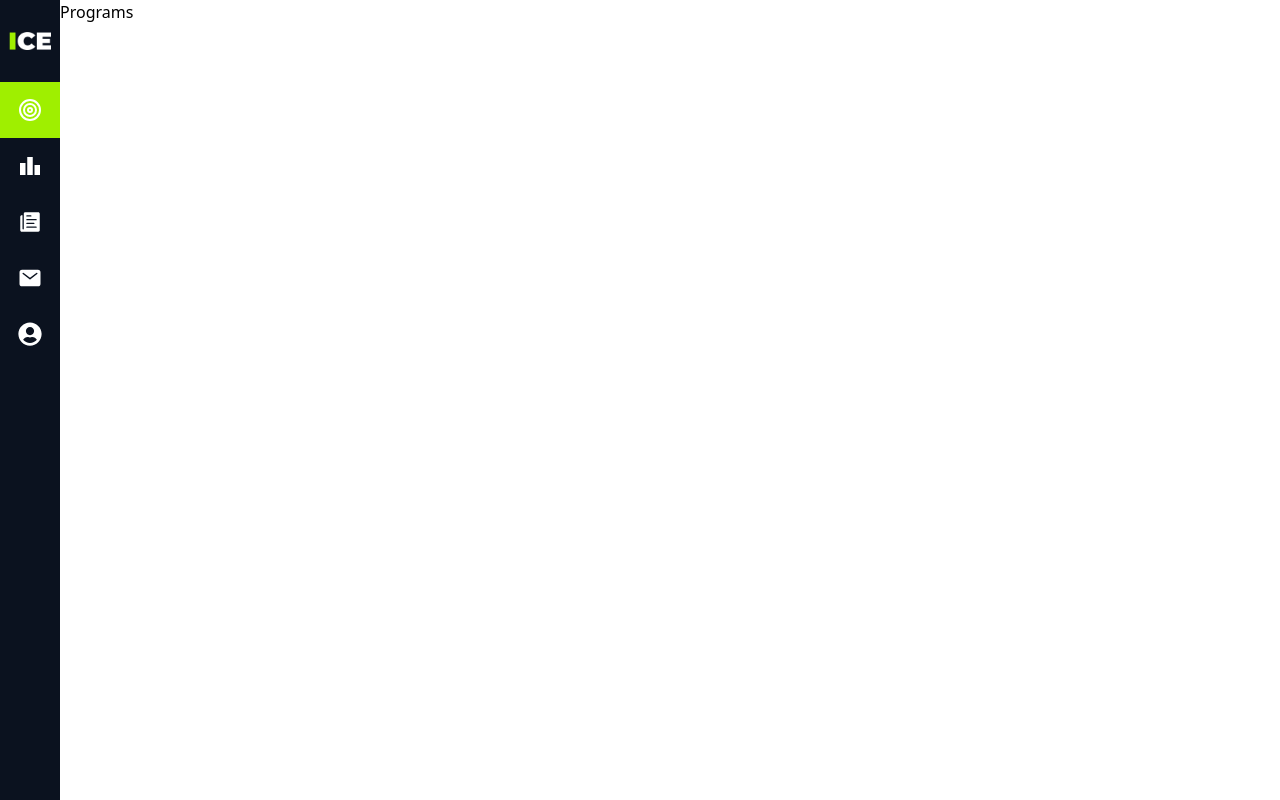
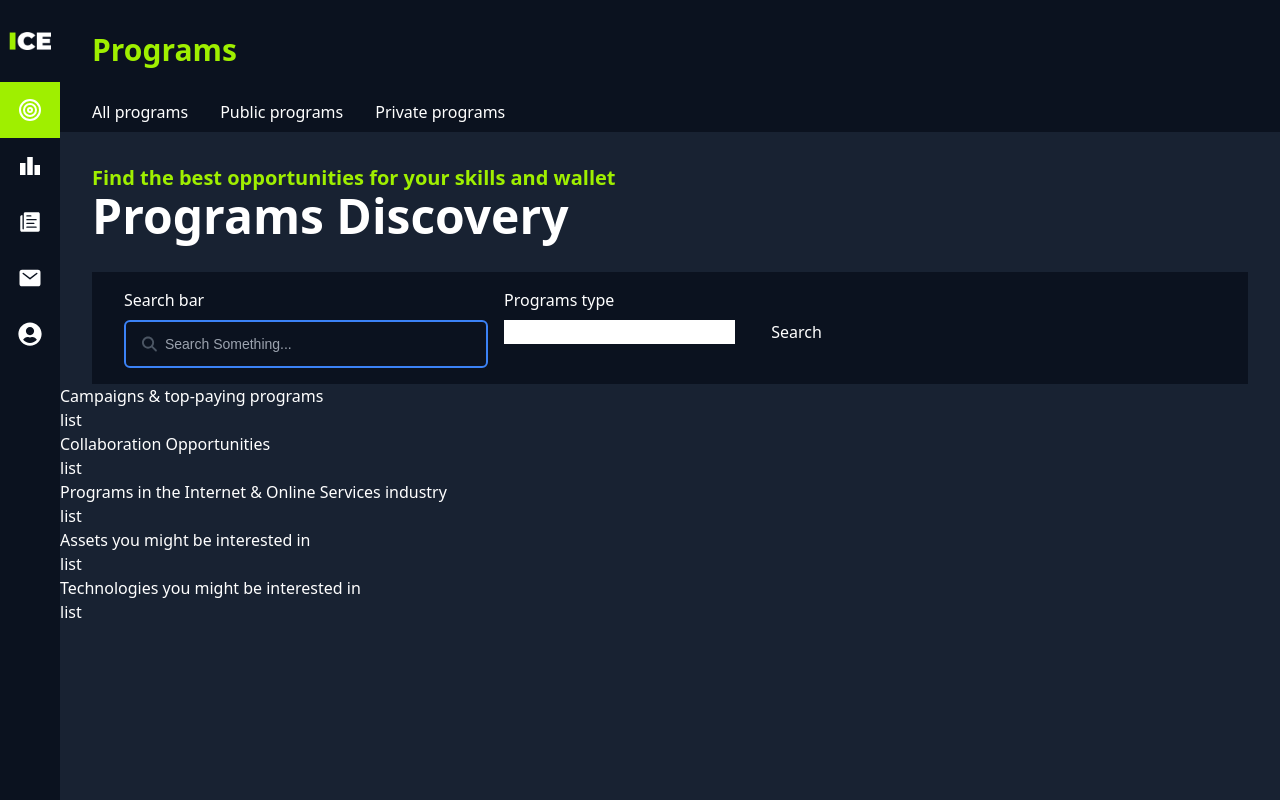
Before and after one commit to dinh-namle/ICE-INT3306-8, a React (Vite) app in the folder frontend/: page /programs in a window 1280 px wide. Built offline with nearby package versions, Linux system fonts and the light colour scheme.

Commit message:
add Programs

```diff
--- /dev/null
+++ b/frontend/src/components/InputForm.tsx
@@ -0,0 +1,8 @@
+import React from "react";
+import { FaMagnifyingGlass } from "react-icons/fa6";
+export const InputForm:React.FC = ({}) => {
+  return <div className="flex px-4 py-3 rounded-md border-2 border-blue-500 overflow-hidden font-[sans-serif] items-center">
+          <FaMagnifyingGlass className="fill-gray-600 mr-2" />
+          <input type="email" placeholder="Search Something..." className="w-full outline-none bg-transparent text-gray-600 text-sm" />
+        </div>;
+}
--- /dev/null
+++ b/frontend/src/components/ProgramsSearch.tsx
@@ -0,0 +1,25 @@
+import { InputForm } from './InputForm';
+import { FaMagnifyingGlass } from "react-icons/fa6";
+
+const ProgramsSearch:React.FC = () => {
+  return (
+    <div className="bg-main1-1 w-full flex px-8 py-4 space-x-4">
+      <div className="flex flex-col basis-4/12 space-y-2">
+        <div className="text-white font-medium">Search bar</div>
+        <InputForm     />
+      </div>
+
+      <div className="flex flex-col basis-2/12 space-y-2">
+        <div className="text-white font-medium">Programs type</div>
+        <input type="text" />
+      </div>
+
+      <div className="flex flex-col basis-1/12 space-y-2">
+        <br />
+        <button onClick={null}>Search</button>
+      </div>
+    </div>
+  )
+}
+
+export default ProgramsSearch;
--- a/frontend/src/components/index.ts
+++ b/frontend/src/components/index.ts
@@ -5,3 +5,4 @@ export {default as Sidebar} from './SideBar';
 export {default as PartnerSideBar} from './PartnerSideBar'
 export {default as PartnerSearch} from './PartnerSearch'
 export {default as Modal } from './Modal';
+export {default as ProgramsSearch} from './ProgramsSearch';
--- a/frontend/src/pages/Researcher/Programs.tsx
+++ b/frontend/src/pages/Researcher/Programs.tsx
@@ -1,9 +1,52 @@
+import { ProgramsSearch } from "../../components"
+
 const Programs = () => {
-    return (
-        <div>
-            <h1>Programs</h1>
-        </div>
-    )
+  return (
+    <div className="bg-main1-2 h-dvh text-white flex flex-col">
+      <div className="flex bg-main1-1 text-main2-1 p-8 w-full font-bold text-3xl items-center">Programs</div>
+
+      <div className="flex flex-row w-full bg-main1-1 pl-8 pb-2 space-x-8">
+        <button className="font-medium" onClick={null}>All programs</button>
+        <button className="font-medium" onClick={null}>Public programs</button>
+        <button className="font-medium" onClick={null}>Private programs</button>
+      </div>
+
+      <div className="bg-main1-2 flex flex-col pl-8 py-8 w-full justify-center">
+        <div className="flex font-semibold text-xl text-main2-1">Find the best opportunities for your skills and wallet</div>
+        <div className="flex font-black text-5xl text-white">Programs Discovery</div>
+      </div>
+
+      <div className="mx-8">
+        <ProgramsSearch />
+      </div>
+
+      <div>Campaigns & top-paying programs</div>
+      <div>
+        list {/* TODO: List component */}
+      </div>
+
+      <div>Collaboration Opportunities</div>
+      <div>
+        list {/* TODO: List component */}
+      </div>
+
+      <div>Programs in the Internet & Online Services industry</div>
+      <div>
+        list {/* TODO: List component */}
+      </div>
+
+      <div>Assets you might be interested in</div>
+      <div>
+        list {/* TODO: List component */}
+      </div>
+
+      <div>Technologies you might be interested in</div>
+      <div>
+        list {/* TODO: List component */}
+      </div>
+
+    </div>
+  )
 }
 
-export default Programs;
+export default Programs
```
